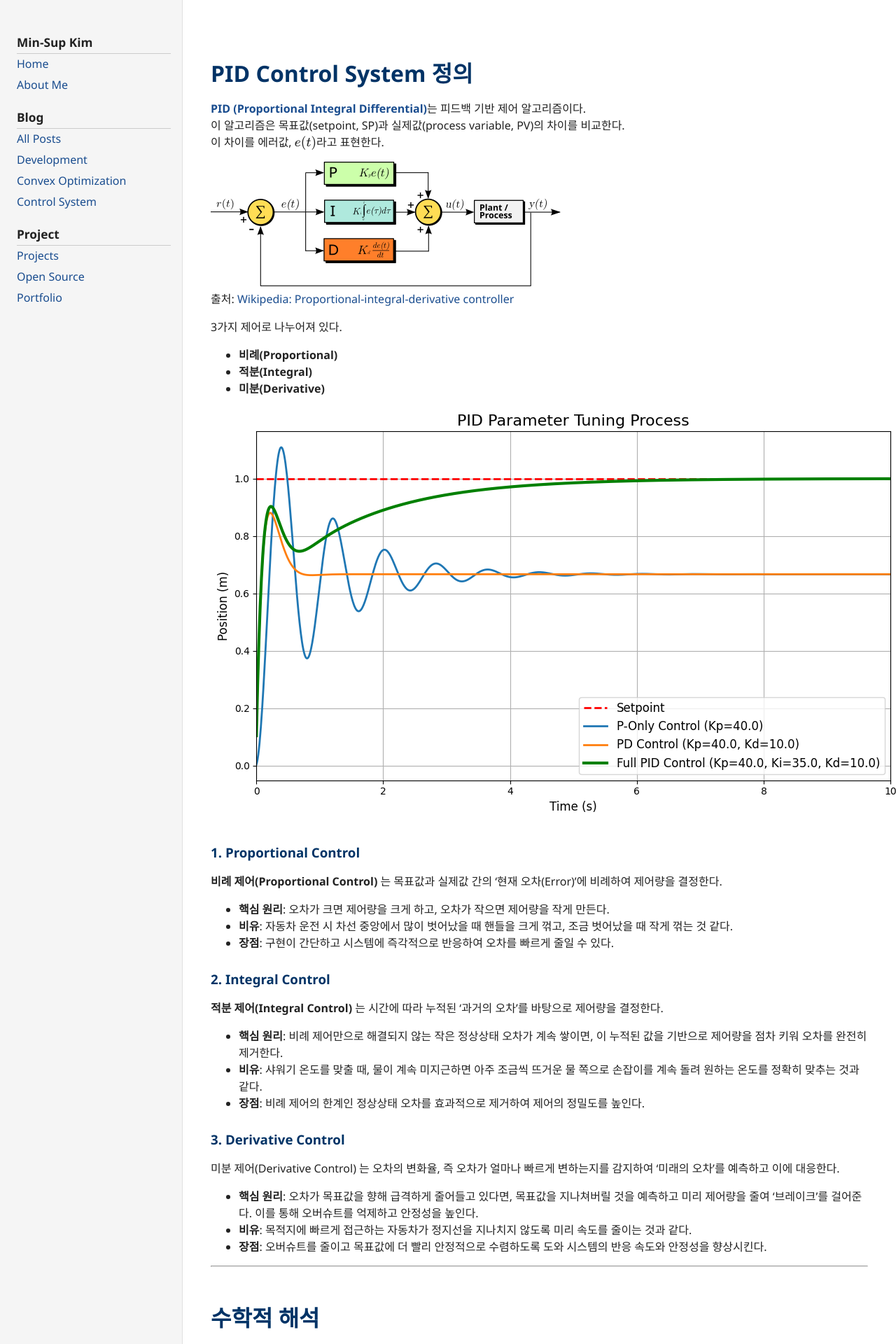
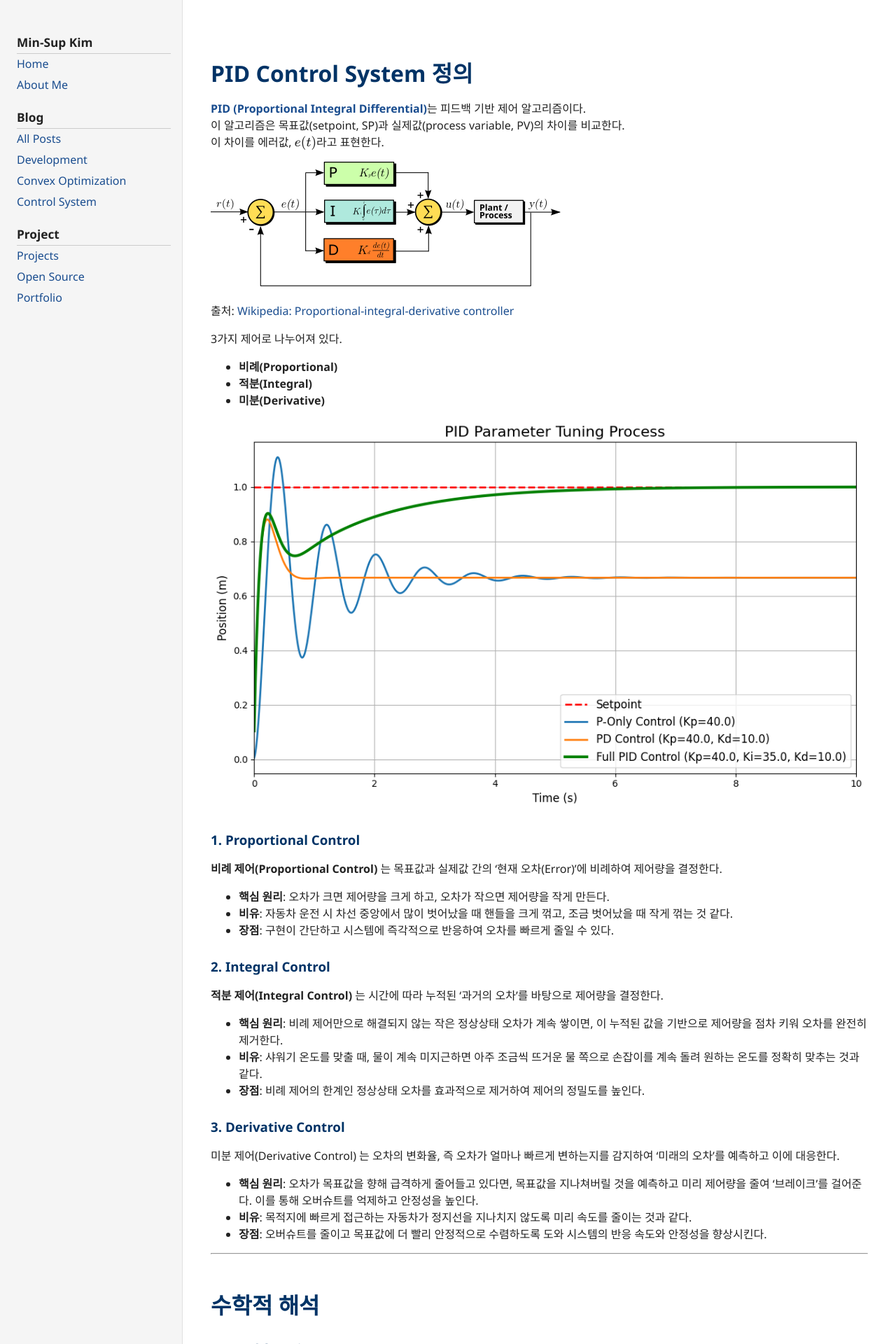
Before and after one commit to kar7mp5/kar7mp5.github.io, a Jekyll site: the page built from _posts/control/2025-08-29-pid-control/2025-08-29-pid-control.md, in a window 1280 px wide. Shown: the top 1920 px of the page at 70% size. Built offline with Jekyll 4.4.1, drawn with Linux system fonts in a browser that asks for light colours.

Commit message:
style: Change images to fit website

```diff
--- a/assets/css/jemdoc.css
+++ b/assets/css/jemdoc.css
@@ -40,6 +40,12 @@ nav {
   background: #e6e6e6;
   padding: 1em;
   margin-bottom: 2em;
+}
+
+img, video, iframe, canvas, svg {
+  max-width: 100%;
+  height: auto;
+  display: block;
 }
 
 footer {
```
